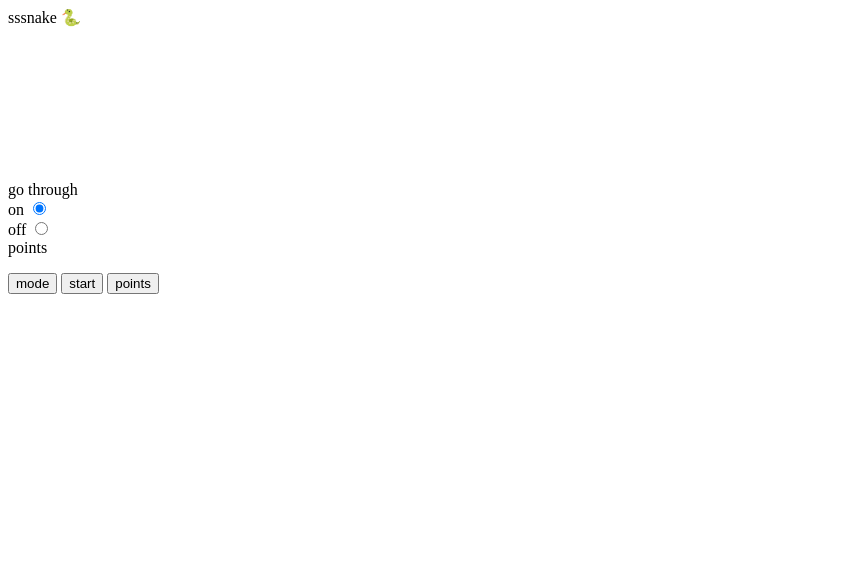
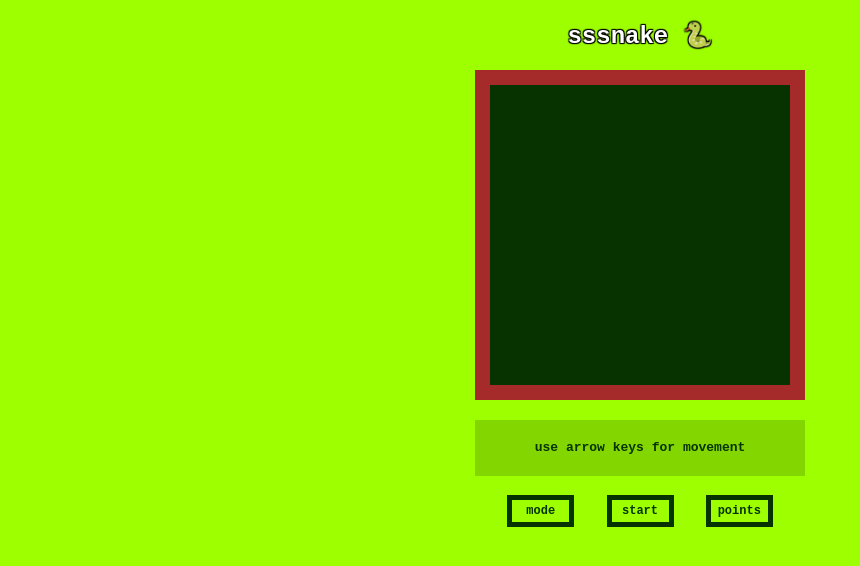
Before and after one commit to aryasheikhi/snake, a website: page public/index.html in a window 1280 px wide. Shown: the whole page, without its empty margins (0-860 px from the left). Drawn offline with Linux system fonts and the light colour scheme; the site is published under a folder, as on GitHub Pages, so addresses that start at the root find nothing.

Commit message:
Update index.html

```diff
--- a/public/index.html
+++ b/public/index.html
@@ -5,7 +5,7 @@
 		<meta http-equiv="X-UA-Compatible" content="IE=edge" />
 		<meta name="viewport" content="width=device-width, initial-scale=1.0" />
 		<title>SnakeJS</title>
-		<link rel="stylesheet" href="/style.css" />
+		<link rel="stylesheet" href="style.css" />
 	</head>
 	<body>
 		<div id="main">
@@ -50,6 +50,6 @@
 				</button>
 			</div>
 		</div>
-		<script src="/snake.js"></script>
+		<script src="snake.js"></script>
 	</body>
 </html>
```
